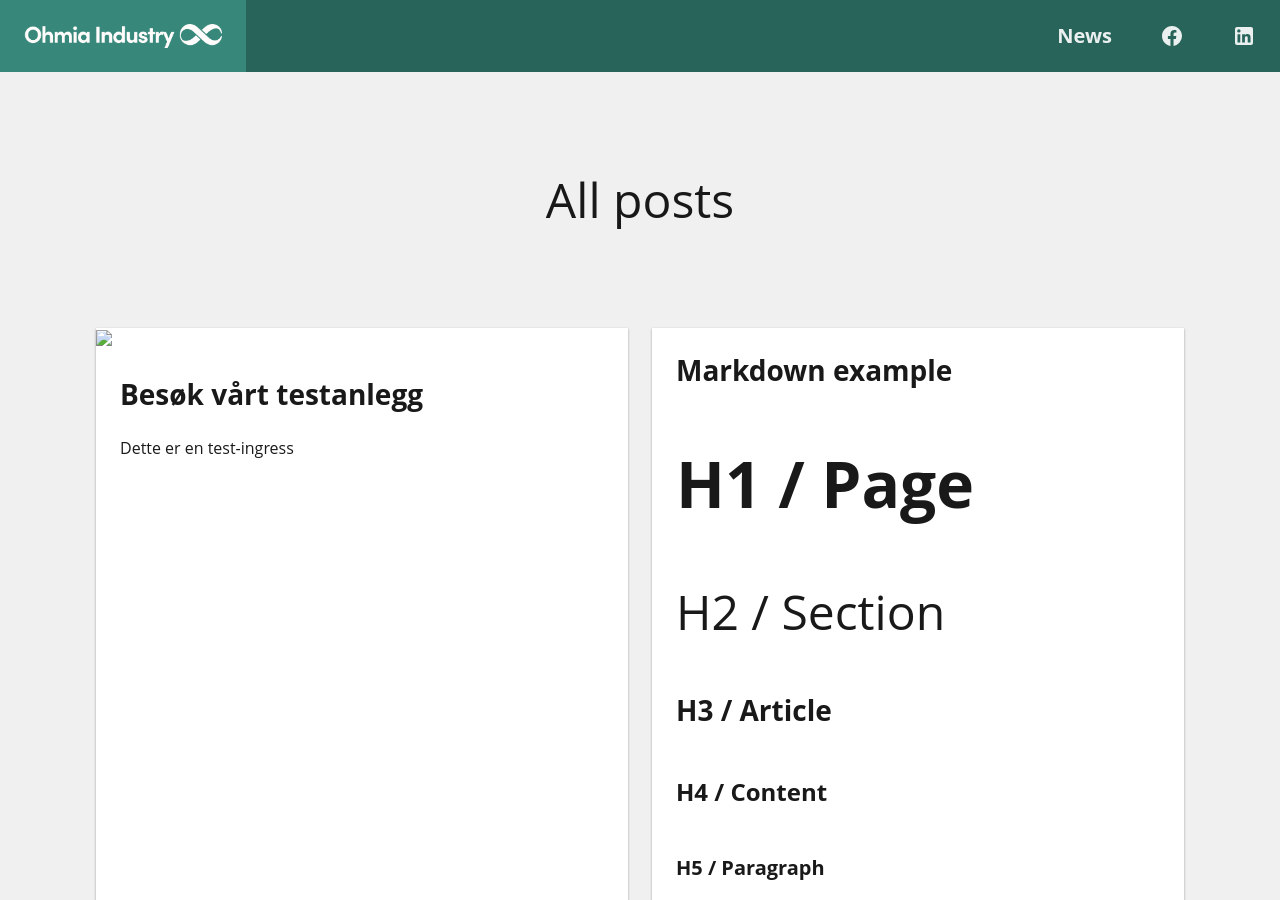
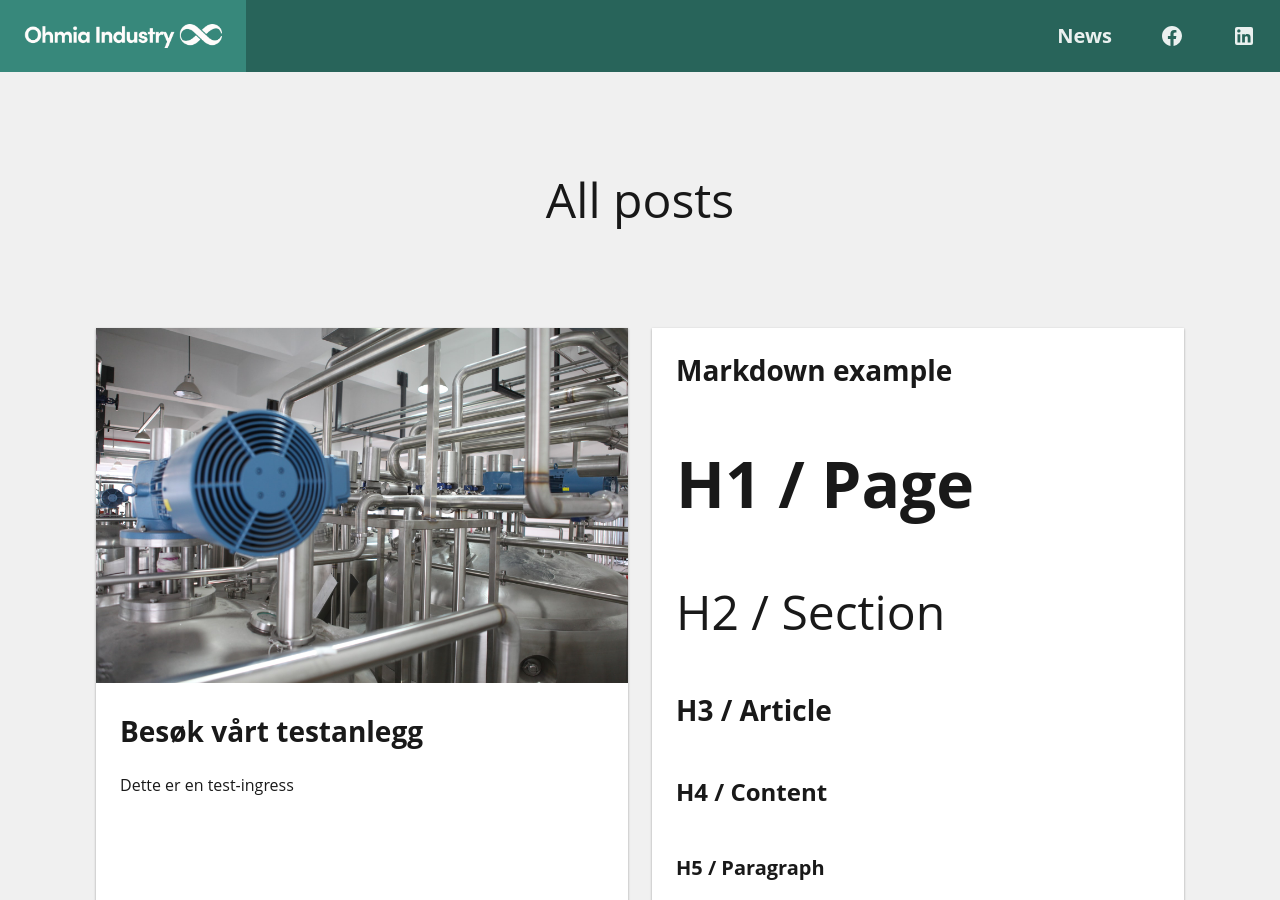
Before and after one commit to michael-bantle/ohmiaindustry.github.io, a Jekyll site: the page built from news.html, in a window 1280 px wide and 900 px high. Built offline with Jekyll 4.4.1, drawn with Linux system fonts in a browser that asks for light colours.

Commit message:
Fix image-linging on news-page

```diff
--- a/news.html
+++ b/news.html
@@ -14,7 +14,7 @@ title: Ohmia Industry - Posts
       <a class="card vertical white" href="{{ post.url }}">
         <article>
           {% if post.image %}
-            <img class="full" src="/assets/images/posts/{{ post.image }}">
+            <img class="full" src="/assets/images/{{ post.image }}">
           {% endif %}
           <div class="text">
             <h3>{{ post.title | capitalize }}</h3>
```
